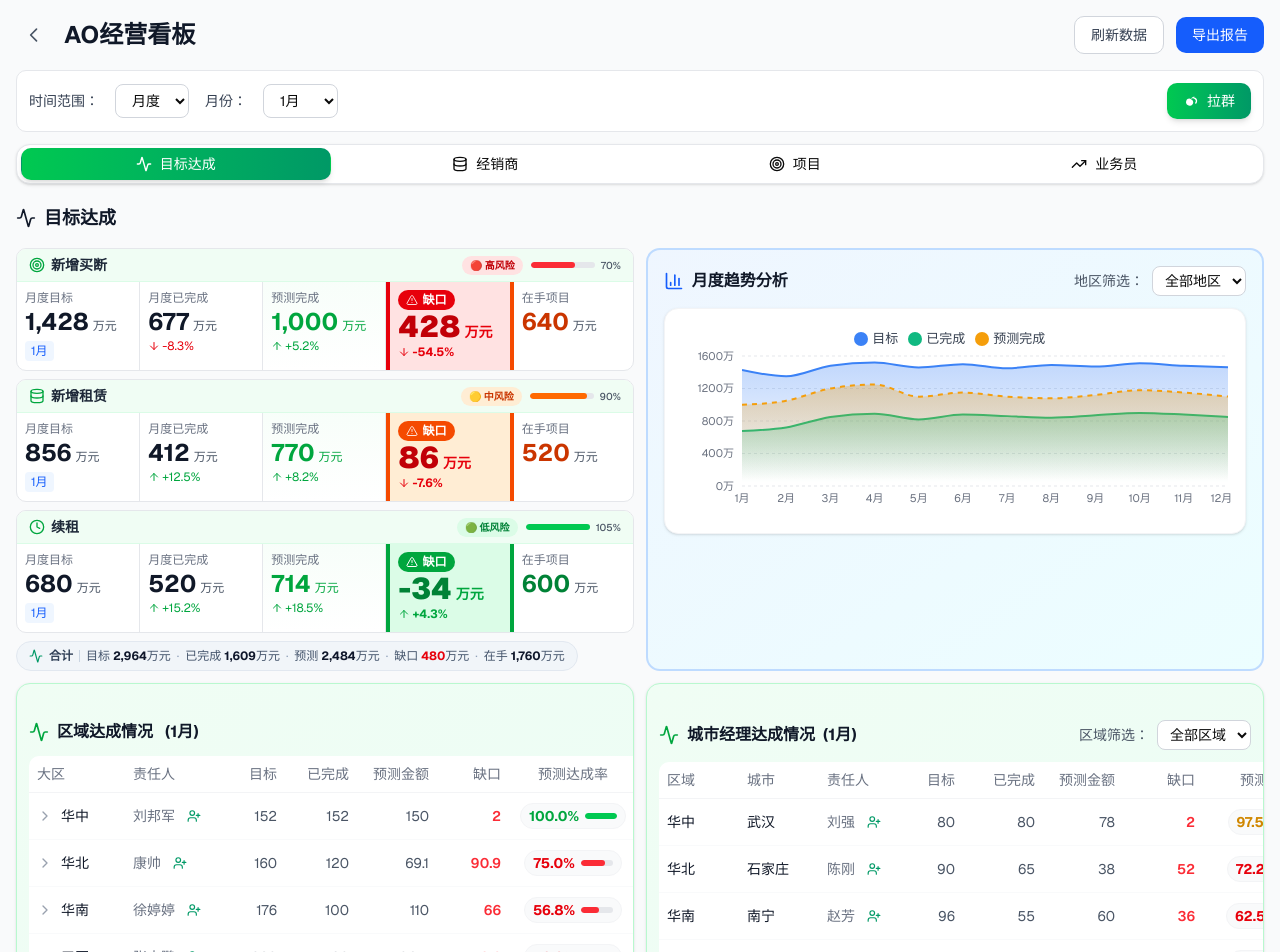
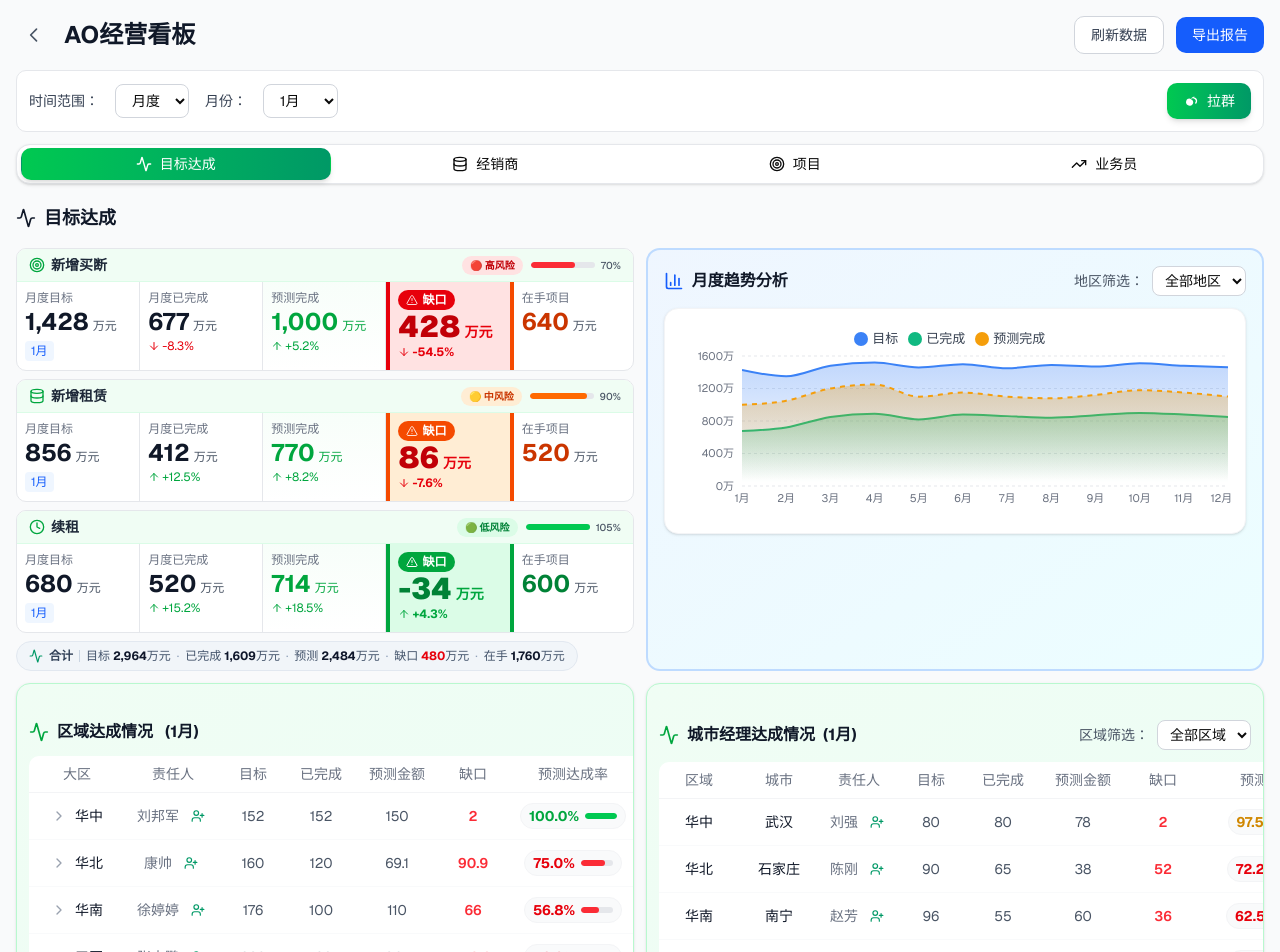
Before and after one commit to navylee1990/coze_jsc, a Next.js app: page /sales in a window 1280 px wide. Shown: the top 952 px of the page. Built offline with nearby package versions, Linux system fonts and the light colour scheme.

Commit message:
fix: 将两个表格所有列改为居中对齐

```diff
--- a/src/app/sales/page.tsx
+++ b/src/app/sales/page.tsx
@@ -1356,16 +1356,16 @@ export default function SalesDashboard() {
                   </colgroup>
                   <thead>
                     <tr className="border-b border-gray-100">
-                      <th className="px-2 py-2 text-left text-sm font-medium text-gray-500">
+                      <th className="px-2 py-2 text-center text-sm font-medium text-gray-500">
                         {viewLevel === 'city' ? '城市' : '大区'}
                       </th>
-                      <th className="px-2 py-2 text-left text-sm font-medium text-gray-500">责任人</th>
-                      <th className="px-2 py-2 text-right text-sm font-medium text-gray-500">目标</th>
-                      <th className="px-2 py-2 text-right text-sm font-medium text-gray-500">已完成</th>
-                      <th className="px-2 py-2 text-right text-sm font-medium text-gray-500">预测金额</th>
-                      <th className="px-2 py-2 text-right text-sm font-medium text-gray-500">缺口</th>
+                      <th className="px-2 py-2 text-center text-sm font-medium text-gray-500">责任人</th>
+                      <th className="px-2 py-2 text-center text-sm font-medium text-gray-500">目标</th>
+                      <th className="px-2 py-2 text-center text-sm font-medium text-gray-500">已完成</th>
+                      <th className="px-2 py-2 text-center text-sm font-medium text-gray-500">预测金额</th>
+                      <th className="px-2 py-2 text-center text-sm font-medium text-gray-500">缺口</th>
                       <th className="px-2 py-2 text-center text-sm font-medium text-gray-500">预测达成率</th>
-                      <th className="px-2 py-2 text-right text-sm font-medium text-gray-500" style={{ textAlign: 'right' }}>在手项目金额</th>
+                      <th className="px-2 py-2 text-center text-sm font-medium text-gray-500">在手项目金额</th>
                       <th className="px-1 py-2"></th>
                     </tr>
                   </thead>
@@ -1376,16 +1376,16 @@ export default function SalesDashboard() {
                         onClick={() => viewLevel === 'region' ? handleRegionClick(item.name) : undefined}
                         className={`group border-b border-gray-50 last:border-0 ${viewLevel === 'region' ? 'cursor-pointer hover:bg-green-50 hover:border-l-4 hover:border-l-green-500' : ''}`}
                       >
-                        <td className="px-2 py-2.5 text-sm font-medium text-gray-900 group-hover:text-green-600 transition-colors">
-                          <div className="flex items-center gap-2">
+                        <td className="px-2 py-2.5 text-center">
+                          <div className="flex items-center justify-center gap-2">
                             {viewLevel === 'region' && (
                               <ChevronRight className="w-4 h-4 text-gray-400 group-hover:text-green-500 group-hover:translate-x-0.5 transition-all" />
                             )}
-                            {item.name}
+                            <span className="text-sm font-medium text-gray-900 group-hover:text-green-600 transition-colors">{item.name}</span>
                           </div>
                         </td>
-                        <td className="px-2 py-2.5">
-                          <div className="flex items-center gap-2">
+                        <td className="px-2 py-2.5 text-center">
+                          <div className="flex items-center justify-center gap-2">
                             <span className="text-sm text-gray-500 truncate">{item.owner}</span>
                             <button
                               onClick={(e) => {
@@ -1399,10 +1399,10 @@ export default function SalesDashboard() {
                             </button>
                           </div>
                         </td>
-                        <td className="px-2 py-2.5 text-sm text-right text-gray-600">{item.target.toLocaleString()}</td>
-                        <td className="px-2 py-2.5 text-sm text-right text-gray-600">{item.completed.toLocaleString()}</td>
-                        <td className="px-2 py-2.5 text-sm text-right text-gray-600">{item.predicted.toLocaleString()}</td>
-                        <td className={`px-2 py-2.5 text-sm text-right font-semibold ${item.gap > 0 ? 'text-red-500' : item.gap === 0 ? 'text-gray-600' : 'text-green-500'}`}>
+                        <td className="px-2 py-2.5 text-sm text-center text-gray-600">{item.target.toLocaleString()}</td>
+                        <td className="px-2 py-2.5 text-sm text-center text-gray-600">{item.completed.toLocaleString()}</td>
+                        <td className="px-2 py-2.5 text-sm text-center text-gray-600">{item.predicted.toLocaleString()}</td>
+                        <td className={`px-2 py-2.5 text-sm text-center font-semibold ${item.gap > 0 ? 'text-red-500' : item.gap === 0 ? 'text-gray-600' : 'text-green-500'}`}>
                           {item.gap > 0 ? `${item.gap}` : item.gap === 0 ? '0' : `+${Math.abs(item.gap)}`}
                         </td>
                         <td className="px-2 py-2.5 text-center">
@@ -1422,7 +1422,7 @@ export default function SalesDashboard() {
                             </div>
                           </div>
                         </td>
-                        <td className="px-2 py-2.5 text-right text-sm text-gray-600" style={{ textAlign: 'right' }}>
+                        <td className="px-2 py-2.5 text-sm text-center text-gray-600">
                           {item.pendingAmount?.toLocaleString() || '0'}
                         </td>
                         <td className="px-1 py-2.5">
@@ -1485,15 +1485,15 @@ export default function SalesDashboard() {
                   </colgroup>
                   <thead>
                     <tr className="border-b border-gray-100">
-                      <th className="px-2 py-2 text-left text-sm font-medium text-gray-500">区域</th>
-                      <th className="px-2 py-2 text-left text-sm font-medium text-gray-500">城市</th>
-                      <th className="px-2 py-2 text-left text-sm font-medium text-gray-500">责任人</th>
-                      <th className="px-2 py-2 text-right text-sm font-medium text-gray-500">目标</th>
-                      <th className="px-2 py-2 text-right text-sm font-medium text-gray-500">已完成</th>
-                      <th className="px-2 py-2 text-right text-sm font-medium text-gray-500">预测金额</th>
-                      <th className="px-2 py-2 text-right text-sm font-medium text-gray-500">缺口</th>
+                      <th className="px-2 py-2 text-center text-sm font-medium text-gray-500">区域</th>
+                      <th className="px-2 py-2 text-center text-sm font-medium text-gray-500">城市</th>
+                      <th className="px-2 py-2 text-center text-sm font-medium text-gray-500">责任人</th>
+                      <th className="px-2 py-2 text-center text-sm font-medium text-gray-500">目标</th>
+                      <th className="px-2 py-2 text-center text-sm font-medium text-gray-500">已完成</th>
+                      <th className="px-2 py-2 text-center text-sm font-medium text-gray-500">预测金额</th>
+                      <th className="px-2 py-2 text-center text-sm font-medium text-gray-500">缺口</th>
                       <th className="px-2 py-2 text-center text-sm font-medium text-gray-500">预测达成率</th>
-                      <th className="px-2 py-2 text-right text-sm font-medium text-gray-500" style={{ textAlign: 'right' }}>在手项目金额</th>
+                      <th className="px-2 py-2 text-center text-sm font-medium text-gray-500">在手项目金额</th>
                     </tr>
                   </thead>
                   <tbody className="min-h-[320px]">
@@ -1506,10 +1506,10 @@ export default function SalesDashboard() {
                         key={index}
                         className="border-b border-gray-50 last:border-0"
                       >
-                        <td className="px-2 py-2.5 text-sm font-medium text-gray-900">{item.area}</td>
-                        <td className="px-2 py-2.5 text-sm font-medium text-gray-900">{item.city}</td>
-                        <td className="px-2 py-2.5">
-                          <div className="flex items-center gap-2">
+                        <td className="px-2 py-2.5 text-sm text-center font-medium text-gray-900">{item.area}</td>
+                        <td className="px-2 py-2.5 text-sm text-center font-medium text-gray-900">{item.city}</td>
+                        <td className="px-2 py-2.5 text-center">
+                          <div className="flex items-center justify-center gap-2">
                             <span className="text-sm text-gray-500 truncate">{item.name}</span>
                             <button
                               onClick={(e) => {
@@ -1523,10 +1523,10 @@ export default function SalesDashboard() {
                             </button>
                           </div>
                         </td>
-                        <td className="px-2 py-2.5 text-sm text-right text-gray-600">{item.target.toLocaleString()}</td>
-                        <td className="px-2 py-2.5 text-sm text-right text-gray-600">{item.completed.toLocaleString()}</td>
-                        <td className="px-2 py-2.5 text-sm text-right text-gray-600">{item.predicted.toLocaleString()}</td>
-                        <td className={`px-2 py-2.5 text-sm text-right font-semibold ${item.gap > 0 ? 'text-red-500' : item.gap === 0 ? 'text-gray-600' : 'text-green-500'}`}>
+                        <td className="px-2 py-2.5 text-sm text-center text-gray-600">{item.target.toLocaleString()}</td>
+                        <td className="px-2 py-2.5 text-sm text-center text-gray-600">{item.completed.toLocaleString()}</td>
+                        <td className="px-2 py-2.5 text-sm text-center text-gray-600">{item.predicted.toLocaleString()}</td>
+                        <td className={`px-2 py-2.5 text-sm text-center font-semibold ${item.gap > 0 ? 'text-red-500' : item.gap === 0 ? 'text-gray-600' : 'text-green-500'}`}>
                           {item.gap > 0 ? `${item.gap}` : item.gap === 0 ? '0' : `+${Math.abs(item.gap)}`}
                         </td>
                         <td className="px-2 py-2.5 text-center">
@@ -1546,7 +1546,7 @@ export default function SalesDashboard() {
                             </div>
                           </div>
                         </td>
-                        <td className="px-2 py-2.5 text-right text-sm text-gray-600" style={{ textAlign: 'right' }}>
+                        <td className="px-2 py-2.5 text-sm text-center text-gray-600">
                           {item.pendingAmount?.toLocaleString() || '0'}
                         </td>
                       </tr>
```
